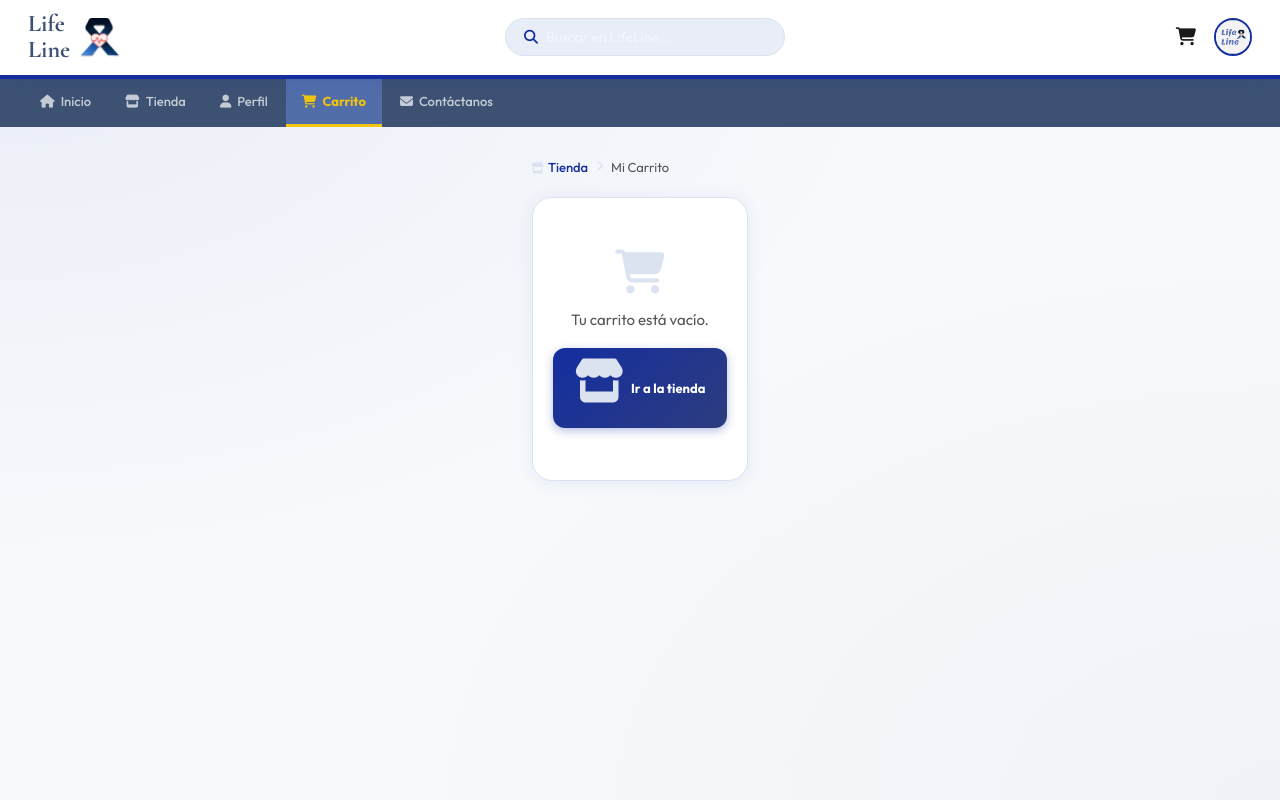
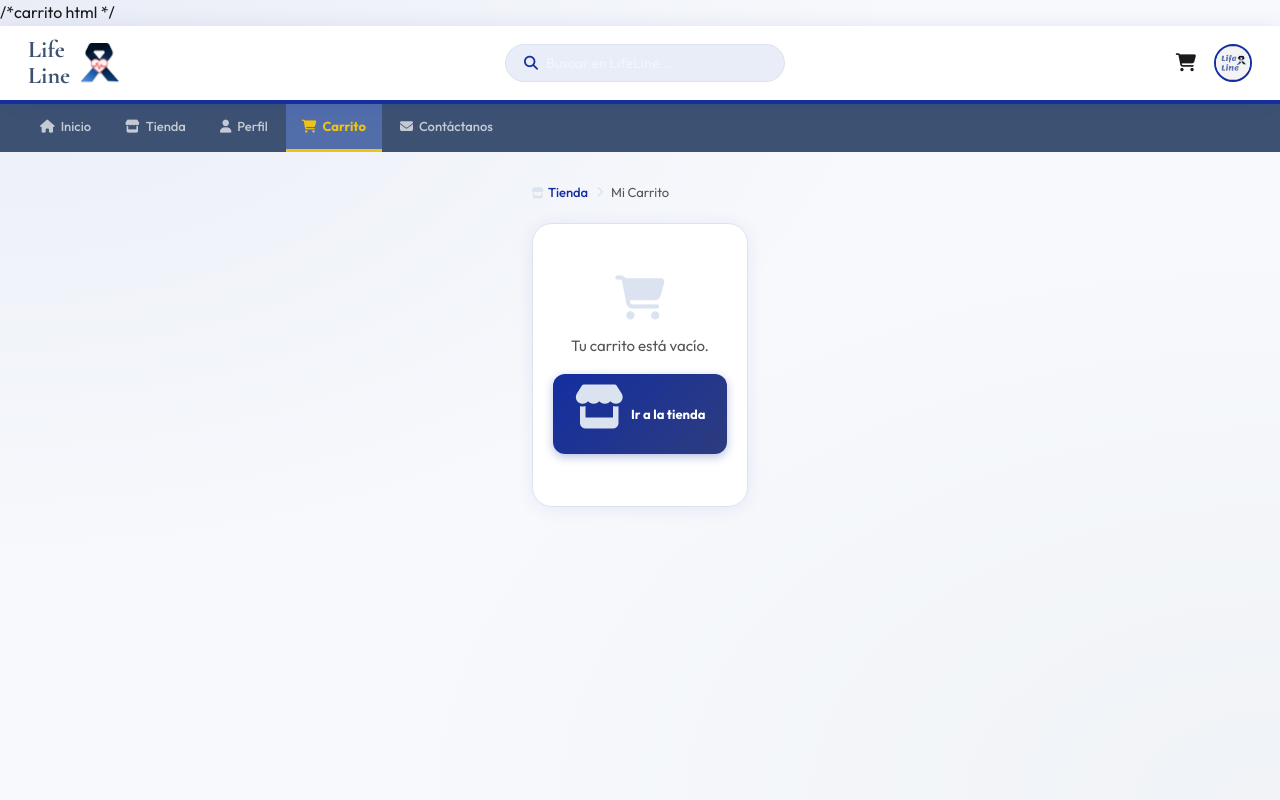
Before and after one commit to jbustoturga-cmd/life_line_python, a Django app: page /productos/tienda/carrito/ in a window 1280 px wide. Run offline with Django 5.2, Linux system fonts and the light colour scheme; a user stored in the database is signed in; data comes from the database, SQL or seed files in the repository.

Commit message:
html carrito

```diff
--- a/lifeline_proyecto/templates/productos/carrito.html
+++ b/lifeline_proyecto/templates/productos/carrito.html
@@ -1,4 +1,4 @@
-{% load static %}
+{% load static %} /*carrito html */
 <!DOCTYPE html>
 <html lang="es">
 <head>
```
